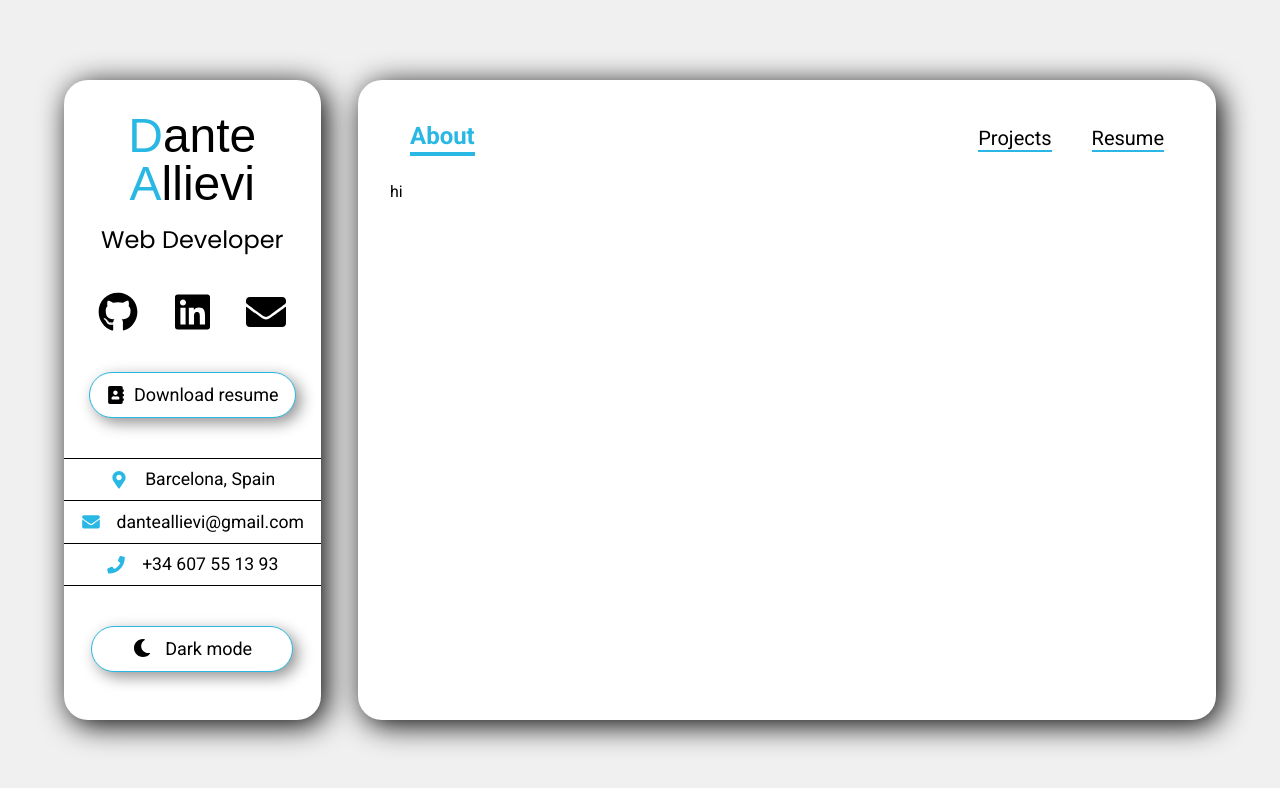
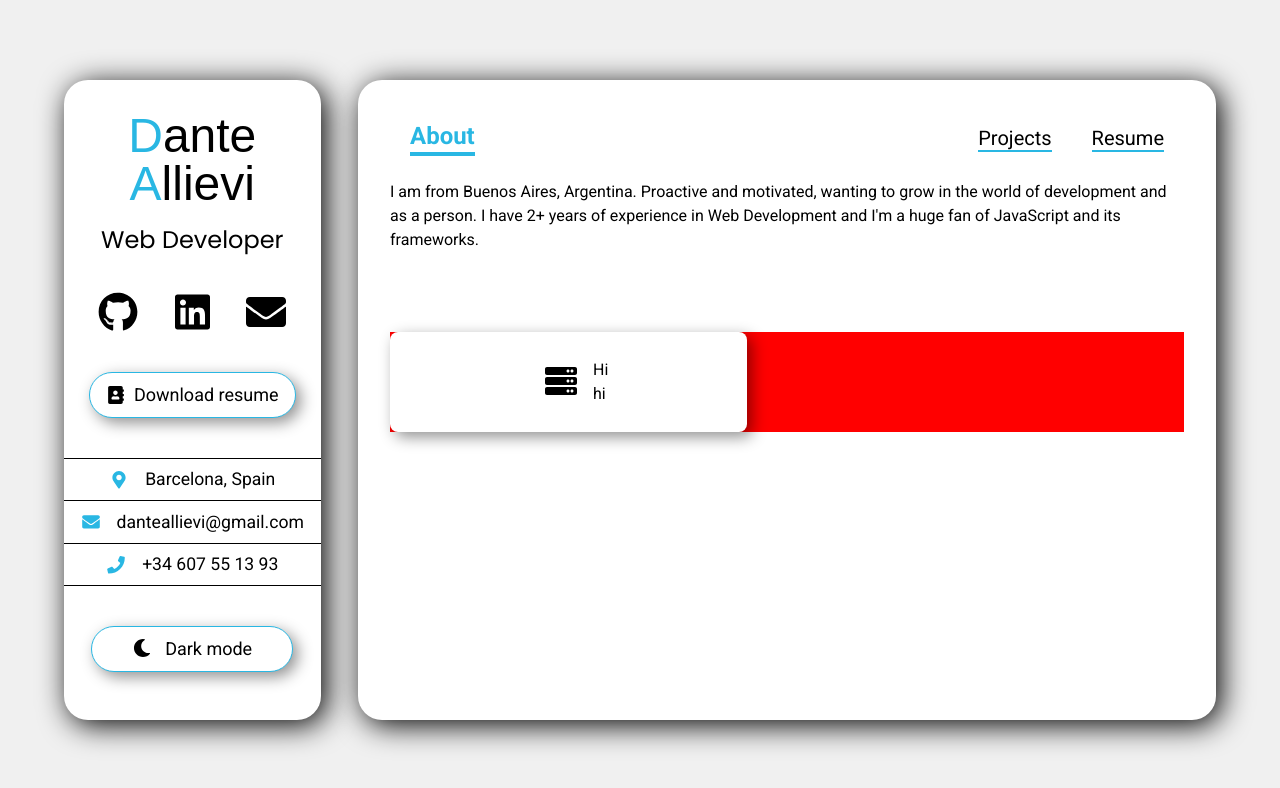
Before and after one commit to danteallievi/portfolio-next, a Next.js app: page / in a window 1280 px wide. Shown: the top 788 px of the page. Built offline with nearby package versions, Linux system fonts and the light colour scheme; a web font is replaced by a local one.

Commit message:
Added SkillsCardsContainer in About Page

```diff
--- a/pages/index.tsx
+++ b/pages/index.tsx
@@ -1,14 +1,23 @@
 import type { NextPage } from "next";
 import Head from "next/head";
-// import styles from "../styles/Home.module.scss";
+import SkillsCardsContainer from "../components/SkillsCardsContainer/SkillsCardsContainer";
+import styles from "../styles/Home.module.scss";
 
 const Home: NextPage = () => {
   return (
     <>
       <Head>
-        <title>Dante Allievi Portfolio</title>
+        <title>Dante Allievi - About</title>
       </Head>
-      <h1>hi</h1>
+      <article className={styles.content}>
+        <h1 className={styles.content__title}>
+          I am from Buenos Aires, Argentina. Proactive and motivated, wanting to
+          grow in the world of development and as a person. I have 2+ years of
+          experience in Web Development and I&apos;m a huge fan of JavaScript
+          and its frameworks.
+        </h1>
+        <SkillsCardsContainer />
+      </article>
     </>
   );
 };
--- a/styles/Home.module.scss
+++ b/styles/Home.module.scss
@@ -1 +1,4 @@
 @use "./abstracts" as abstracts;
+
+.content__title {
+}
```
